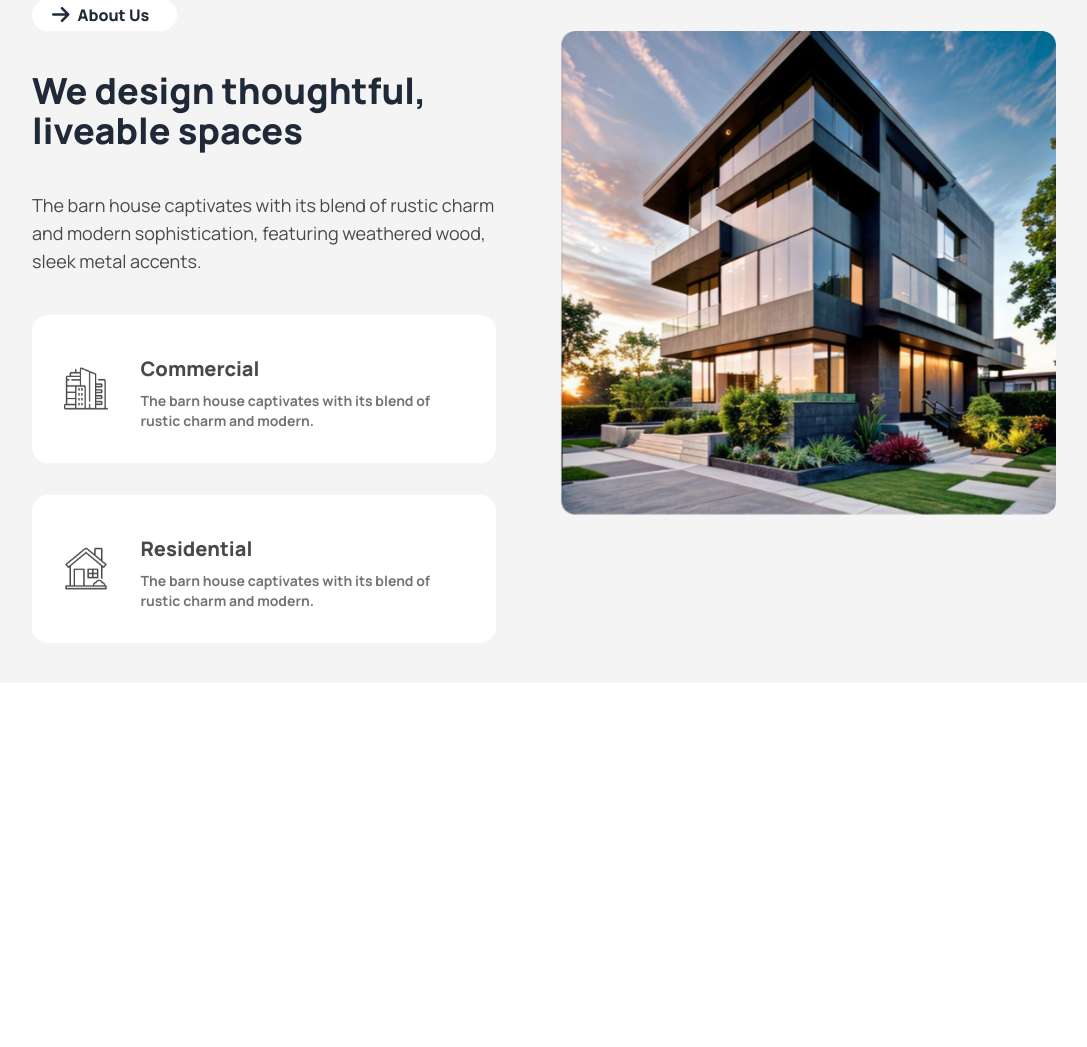
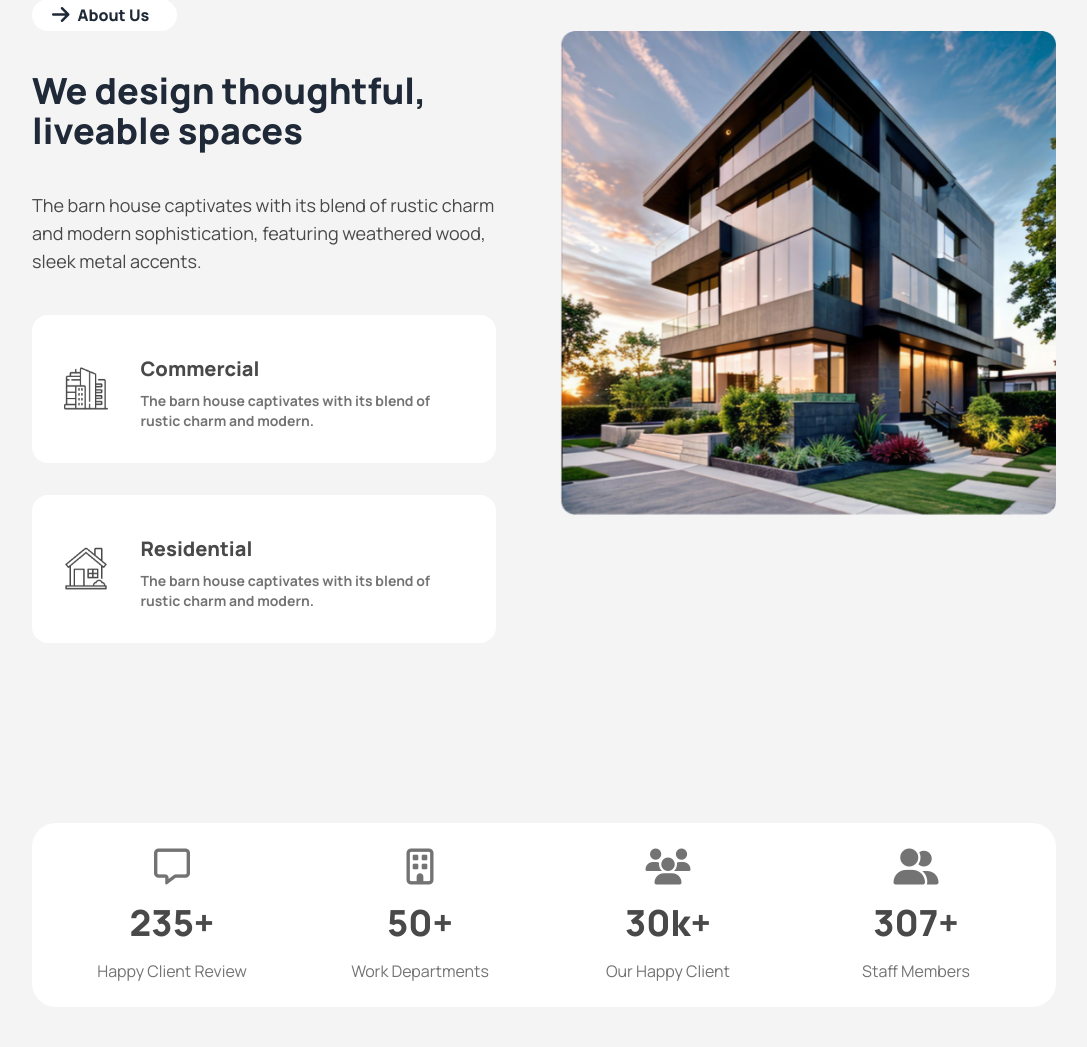
Before and after one commit to rabbi8535/Assignment-3, a plain HTML site: page index.html in a window 1280 px wide. Shown: the part 1163-2210 px from the top of the page, without its empty margins (96-1183 px from the left). Before the commit the page ends 1926 px from the top, so only its background shows below. Drawn offline with nearby package versions, Linux system fonts and the light colour scheme.

Commit message:
added count section

```diff
--- a/index.html
+++ b/index.html
@@ -20,14 +20,14 @@
 
 </head>
 
-<body class="font-manrope overflowx-hidden  ">
+<body class="font-manrope bg-white ">
     <header class="bg-gradient-to-b from-gray-50 to-white">
         <nav class="w-4/5 mx-auto ">
             <div class="navbar py-6 ">
                 <div class=" navbar-start ">
                     <span
-                        class="w-5 h-5 md:w-7 md:h-7 lg:w-7 lg:h-7  text-center bg-arrow rounded-full flex justify-center items-center"><i
-                            class="fa-solid fa-arrow-right md:text-xl lg:text-xl text-[rgb(28, 28, 28)] -rotate-45"></i>
+                        class="max-w-10 max-h-7   text-center bg-arrow rounded-full flex justify-center items-center"><i
+                            class="fa-solid fa-arrow-right txt-sm md:text-xl lg:text-xl text-[rgb(28, 28, 28)] -rotate-45"></i>
                     </span>
                     <a class=" px-1 text-txt text-3xl font-extrabold">Rinterio</a>
                 </div>
@@ -98,7 +98,7 @@
 
         </div>
     </header>
-    <main class="">
+    <main class="bg-section">
         <section class="property w-full mx-auto bg-section">
             <div
                 class=" container w-4/5 mx-auto my-20 py-10 grid grid-cols-1 place-content-center place-items-center lg:grid-cols-2  gap-8  ">
@@ -151,6 +151,32 @@
                 </div>
             </div>
         </section>
+        <section class="count w-full mx-auto bg-section py-10">
+            <div
+                class="container w-4/5 mx-auto bg-section_1 grid lg:grid-cols-4 grid-cols-1 md:grid-cols-2 lg:grid-cols-4 lg:gap-4 md:mt-5 gap-10 p-6 py-15  place-content-center place-items-center rounded-3xl">
+                <div class="grid grid-cols-1 place-content-center place-items-center gap-4">
+                    <i class="fa-regular fa-message text-font text-4xl"></i>
+                    <h1 class="text-txt_2 text-4xl font-extrabold">235+</h1>
+                    <p class="text-section_2">Happy Client Review</p>
+                </div>
+                <div class="grid grid-cols-1 place-content-center place-items-center gap-4">
+                    <i class="fa-regular fa-building text-font  text-4xl"></i>
+                    <h1 class="text-txt_2 text-4xl font-extrabold">50+</h1>
+                    <p class="text-section_2">Work Departments</p>
+                </div>
+                <div class="grid grid-cols-1 place-content-center place-items-center gap-4">
+                    <i class="fa-solid fa-users text-font text-4xl "></i>
+                    <h1 class="text-txt_2 text-4xl font-extrabold">30k+</h1>
+                    <p class="text-section_2">Our Happy Client</p>
+                </div>
+                <div class="grid grid-cols-1 place-content-center place-items-center gap-4">
+                    <i class="fa-solid fa-user-group text-font text-4xl"></i>
+                    <h1 class="text-txt_2 text-4xl font-extrabold">307+</h1>
+                    <p class="text-section_2">Staff Members</p>
+                </div>
+
+
+        </section>
 
     </main>
     <footer></footer>
--- a/tailwind.config.js
+++ b/tailwind.config.js
@@ -12,7 +12,8 @@ tailwind.config = {
                 'header_2': 'rgba(255, 255, 255,0)',
                 'section':'rgb(244, 244, 244)',
                 'section_1':'rgb(255, 255, 255)',
-                'section_2':'rgb(115, 115, 115)'
+                'section_2':'rgb(115, 115, 115)',
+                'font':'rgb(115, 115, 115)'
 
             },
             /* custom font */
```
